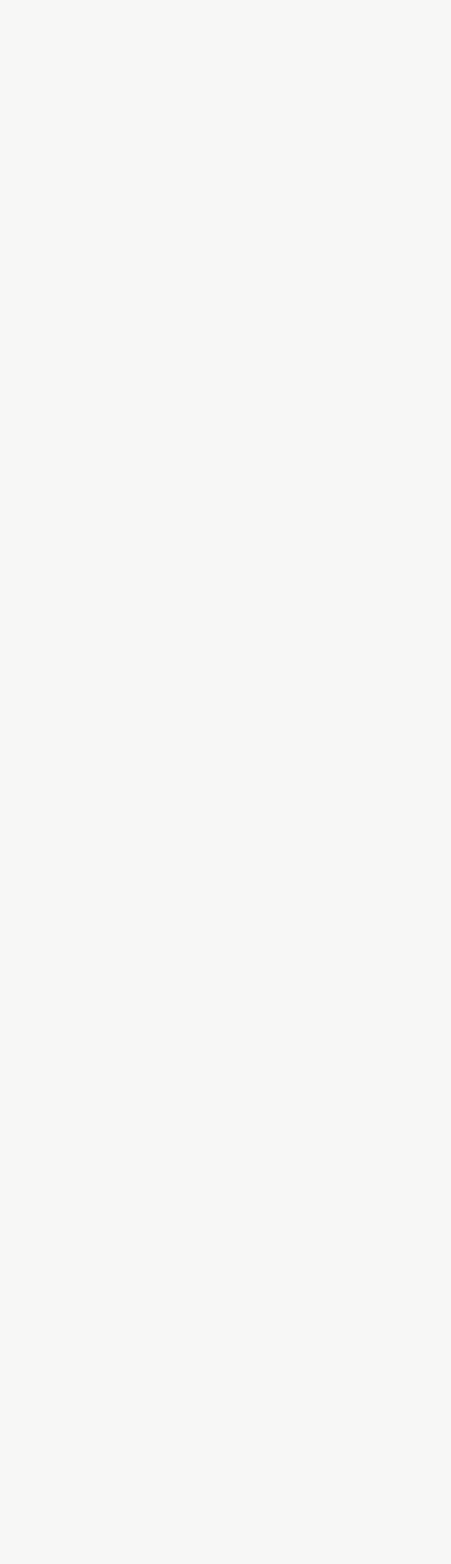
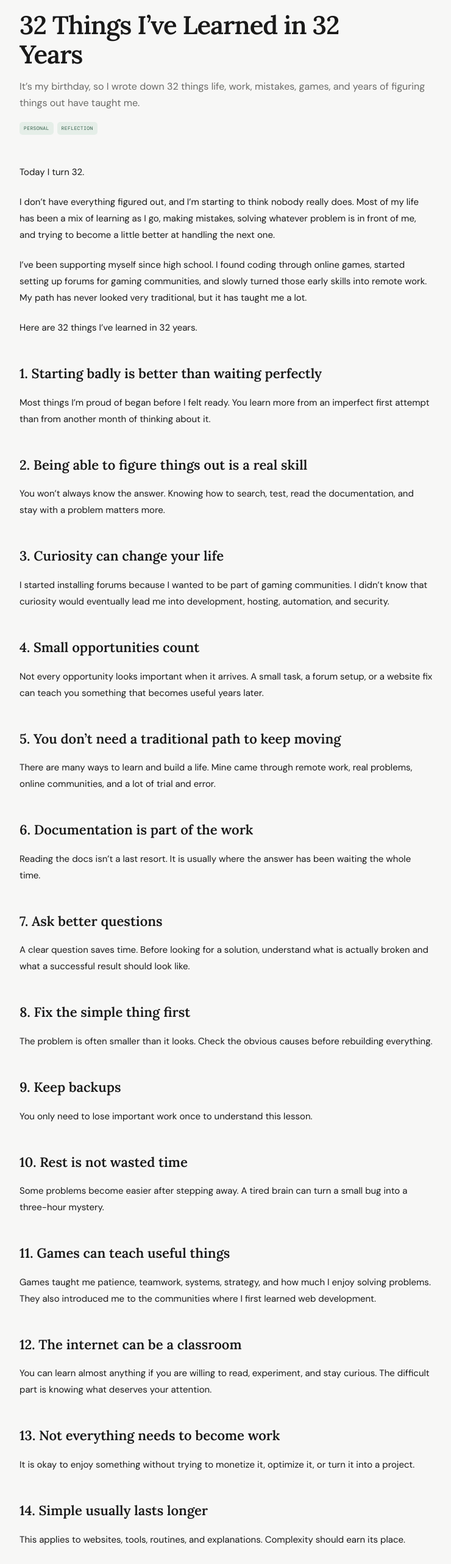
Before and after one commit to zabe-dev/zabe-dev-portfolio, a Next.js app: page /blog/32-things-ive-learned in a window 1280 px wide. Before the commit this address had no page. Shown: the part 222-2786 px from the top of the page at 61% size, without its empty margins (268-1008 px from the left). Before the commit the page ends 800 px from the top, so only its background shows below. Built offline with nearby package versions, Linux system fonts and the light colour scheme; a web font is replaced by a local one.

Commit message:
Add birthday reflection post

```diff
--- a/app/globals.css
+++ b/app/globals.css
@@ -660,6 +660,7 @@ footer div {
 }
 .article-back-row {
   display: flex;
+  justify-content: flex-end;
   margin-bottom: 48px;
 }
 .article-back {
@@ -860,7 +861,6 @@ footer div {
     justify-content: flex-start;
   }
   .article-back-row {
-    justify-content: flex-end;
     margin-bottom: 36px;
   }
 }
--- /dev/null
+++ b/content/blog/32-things-ive-learned.md
@@ -0,0 +1,146 @@
+---
+title: '32 Things I’ve Learned in 32 Years'
+date: '2026-08-02'
+excerpt: 'It’s my birthday, so I wrote down 32 things life, work, mistakes, games, and years of figuring things out have taught me.'
+tags:
+  - Personal
+  - Reflection
+---
+
+Today I turn 32.
+
+I don’t have everything figured out, and I’m starting to think nobody really does. Most of my life has been a mix of learning as I go, making mistakes, solving whatever problem is in front of me, and trying to become a little better at handling the next one.
+
+I’ve been supporting myself since high school. I found coding through online games, started setting up forums for gaming communities, and slowly turned those early skills into remote work. My path has never looked very traditional, but it has taught me a lot.
+
+Here are 32 things I’ve learned in 32 years.
+
+## 1. Starting badly is better than waiting perfectly
+
+Most things I’m proud of began before I felt ready. You learn more from an imperfect first attempt than from another month of thinking about it.
+
+## 2. Being able to figure things out is a real skill
+
+You won’t always know the answer. Knowing how to search, test, read the documentation, and stay with a problem matters more.
+
+## 3. Curiosity can change your life
+
+I started installing forums because I wanted to be part of gaming communities. I didn’t know that curiosity would eventually lead me into development, hosting, automation, and security.
+
+## 4. Small opportunities count
+
+Not every opportunity looks important when it arrives. A small task, a forum setup, or a website fix can teach you something that becomes useful years later.
+
+## 5. You don’t need a traditional path to keep moving
+
+There are many ways to learn and build a life. Mine came through remote work, real problems, online communities, and a lot of trial and error.
+
+## 6. Documentation is part of the work
+
+Reading the docs isn’t a last resort. It is usually where the answer has been waiting the whole time.
+
+## 7. Ask better questions
+
+A clear question saves time. Before looking for a solution, understand what is actually broken and what a successful result should look like.
+
+## 8. Fix the simple thing first
+
+The problem is often smaller than it looks. Check the obvious causes before rebuilding everything.
+
+## 9. Keep backups
+
+You only need to lose important work once to understand this lesson.
+
+## 10. Rest is not wasted time
+
+Some problems become easier after stepping away. A tired brain can turn a small bug into a three-hour mystery.
+
+## 11. Games can teach useful things
+
+Games taught me patience, teamwork, systems, strategy, and how much I enjoy solving problems. They also introduced me to the communities where I first learned web development.
+
+## 12. The internet can be a classroom
+
+You can learn almost anything if you are willing to read, experiment, and stay curious. The difficult part is knowing what deserves your attention.
+
+## 13. Not everything needs to become work
+
+It is okay to enjoy something without trying to monetize it, optimize it, or turn it into a project.
+
+## 14. Simple usually lasts longer
+
+This applies to websites, tools, routines, and explanations. Complexity should earn its place.
+
+## 15. Make things easier for the next person
+
+Clear names, useful notes, and maintainable code are small forms of respect for whoever comes after you—including your future self.
+
+## 16. Security starts with paying attention
+
+Many issues appear because somebody assumed a system would behave correctly. Look closely, question assumptions, and test responsibly.
+
+## 17. Responsible disclosure matters
+
+Finding a vulnerability is only part of the job. Reporting it clearly, protecting affected people, and respecting confidentiality matter just as much.
+
+## 18. You can be proud without knowing everything
+
+There will always be someone who knows more. That doesn’t erase how far you have come.
+
+## 19. You can change your mind
+
+Changing direction after learning something new is not failure. Stubbornly staying wrong is worse.
+
+## 20. Consistency is quieter than motivation
+
+Motivation comes and goes. Small repeated effort is less exciting, but it is what usually finishes the work.
+
+## 21. Your work doesn’t need to impress everyone
+
+It should be useful to the people it is for. Trying to satisfy everybody usually makes the result less clear.
+
+## 22. Learn the basics deeply
+
+Tools change quickly. Fundamentals make it easier to understand whatever replaces them.
+
+## 23. Automate the boring parts carefully
+
+Automation is useful when you understand the task first. Automating confusion only makes mistakes happen faster.
+
+## 24. Say when you don’t know
+
+Pretending wastes time and creates bigger problems. “I don’t know yet, but I’ll look into it” is a useful answer.
+
+## 25. Being dependable matters
+
+Skill gets attention, but people remember whether you communicated, followed through, and showed up when something went wrong.
+
+## 26. Protect your time
+
+Not every message is urgent. Not every opportunity is right. Time spent on one thing is time you cannot spend somewhere else.
+
+## 27. Compare less
+
+The internet makes it easy to compare your unfinished work with somebody else’s best result. That comparison rarely helps.
+
+## 28. Keep evidence of your progress
+
+Save old projects, notes, screenshots, and small wins. Memory is bad at showing you how much you have improved.
+
+## 29. A good life can look ordinary
+
+Peace, useful work, enough rest, and time for things you enjoy are not small achievements.
+
+## 30. People rarely have the full story
+
+Be slower to judge. Everyone is carrying context you cannot see.
+
+## 31. It is never too late to make the thing
+
+I put off making my own portfolio for a long time. It exists now. That matters more than how long it took.
+
+## 32. Keep something to look forward to
+
+A project, a game, a new skill, or a quiet day—something small is enough. Life feels lighter when there is something ahead you genuinely want to reach.
+
+Thirty-two doesn’t feel like having all the answers. It feels more like being comfortable with continuing to learn them.
```
Also changed, not shown: content/blog/finally-making-my-portfolio.md (+1 -1 lines).
